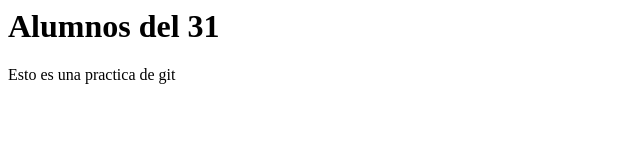
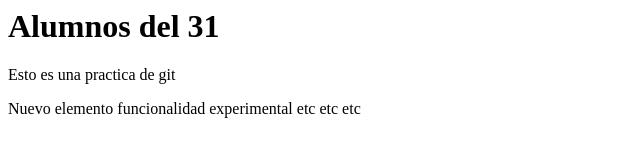
Before and after one commit to javb93/practicahtml, a plain HTML site: page src/index.html in a window 1280 px wide. Shown: the whole page, without its empty margins (0-640 px from the left). Drawn offline with Linux system fonts and the light colour scheme.

Commit message:
Nuevo desarrollo

```diff
--- a/src/index.html
+++ b/src/index.html
@@ -5,5 +5,6 @@
   <body>
     <h1>Alumnos del 31</h1>
     <p>Esto es una practica de git</p>
+    Nuevo elemento funcionalidad experimental etc etc etc
   </body>
 </html>
```
